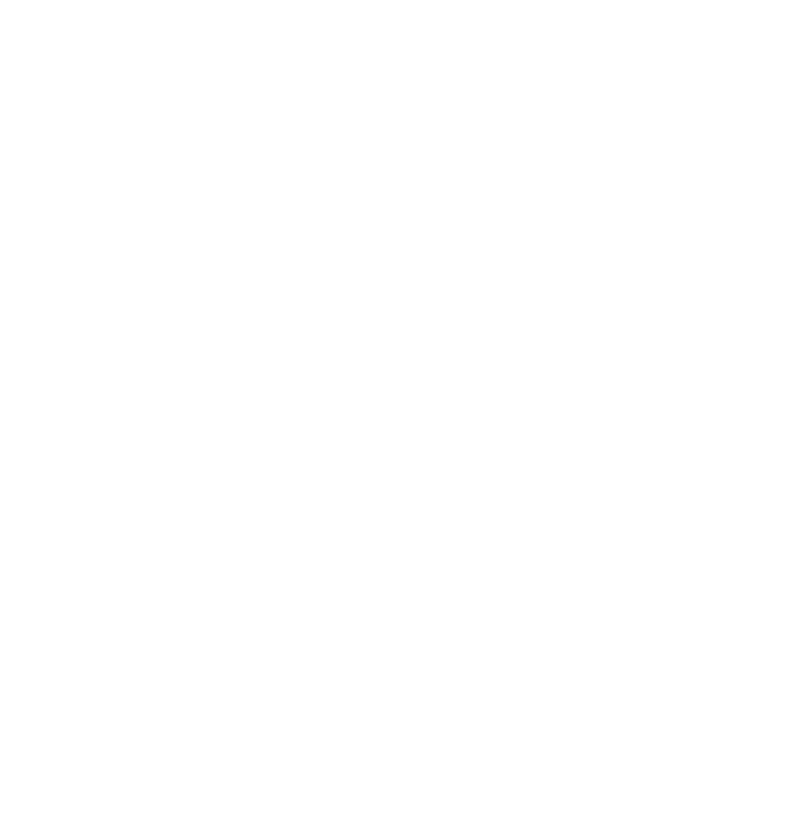
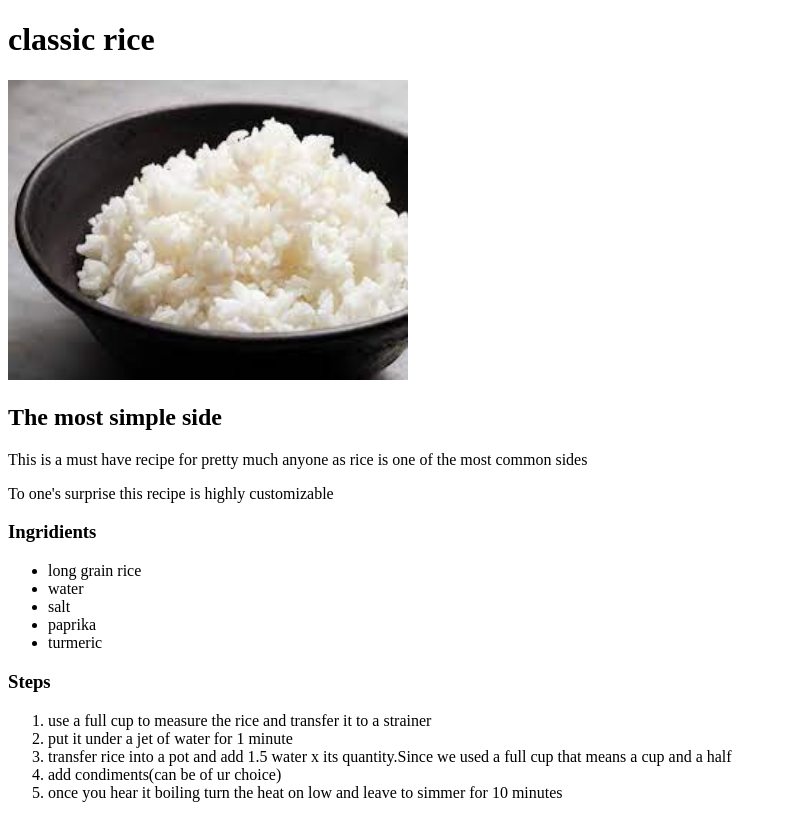
Before and after one commit to picuscalin/odinn-recipes, a plain HTML site: page recipes/classic-rice.html in a window 1280 px wide. Shown: the whole page, without its empty margins (0-787 px from the left). Drawn offline with Linux system fonts and the light colour scheme.

Commit message:
created recipe page for rice

```diff
--- a/recipes/classic-rice.html
+++ b/recipes/classic-rice.html
@@ -6,6 +6,28 @@
     <title>classic rice</title>
 </head>
 <body>
+    <h1>classic rice</h1>
+    <img src="../images/rice.jpeg" alt="rice pic" width="400px" height="300px">
+    <h2>The most simple side</h2>
+    <p>This is a must have recipe for pretty much anyone as rice is one of the most common sides</p>
+    <p>To one's surprise this recipe is highly customizable</p>
+    <h3>Ingridients</h3>
+    <ul>
+        <li>long grain rice</li>
+        <li>water</li>
+        <li>salt</li>
+        <li>paprika</li>
+        <li>turmeric</li>
+    </ul>
+    <h3>Steps</h3>
+    <ol>
+        <li>use a full cup to measure the rice and transfer it to a strainer</li>
+        <li>put it under a jet of water for 1 minute</li>
+        <li>transfer rice into a pot and add 1.5 water x its quantity.Since we used a full cup that means a cup and a half</li>
+        <li>add condiments(can be of ur choice)</li>
+        <li>once you hear it boiling turn the heat on low and leave to simmer for 10 minutes</li>
+
+    </ol>
 
 </body>
 </html>
```
Also changed, not shown: images/omlette.jpeg (added), images/rice.jpeg (added).
